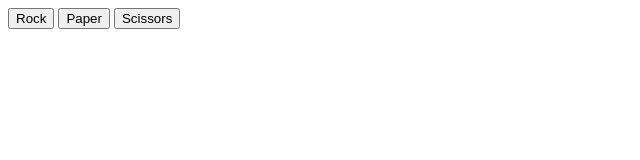
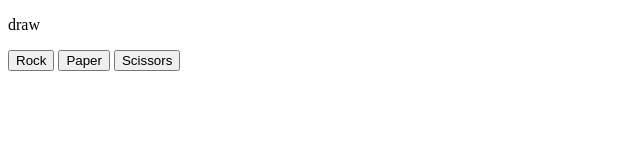
Before and after one commit to ben-d-g/rock-paper-scissors, a plain HTML site: page index.html in a window 1280 px wide. Both pictures are taken after a click on the button "Rock". Shown: the whole page, without its empty margins (0-640 px from the left). Drawn offline with Linux system fonts and the light colour scheme.

Commit message:
results now appear after each round

```diff
--- a/index.html
+++ b/index.html
@@ -9,9 +9,16 @@
   </head>
 
   <body>
-    <button id="rock">Rock</button>
-    <button id="paper">Paper</button>
-    <button id="scissors">Scissors</button>
+    <div id="game">
+      <div id="display">
+
+      </div>
+      <div id="userChoice">
+        <button id="rock">Rock</button>
+        <button id="paper">Paper</button>
+        <button id="scissors">Scissors</button>
+      </div>
+    </div>
   </body>
 
 </html>
--- a/rock-paper-scissors.js
+++ b/rock-paper-scissors.js
@@ -19,22 +19,36 @@ function playRound(humanChoice, computerChoice){
     let humanChoiceLower = humanChoice.toLowerCase()
     if (humanChoiceLower === computerChoice){
         console.log("It's a draw!");
+
+        return "draw";
     }
     else if ("rockscissorspaperrock".includes(humanChoiceLower + computerChoice)){
         console.log("You Win! " + humanChoice + " beats " + computerChoice + "!");
         //humanScore++;
+
+        return "human";
     }
     else {
         console.log("You Lose! " + computerChoice + " beats " + humanChoice + "!");
         //computerScore++;
+
+        return "computer";
     }
 }
+
+let humanScore = 0,
+    computerScore = 0;
 
 const buttons = document.querySelectorAll("button");
 
 buttons.forEach((button) => {
     button.addEventListener("click", (e) => {
         //console.log(e.srcElement.id)
-        playRound(e.srcElement.id, getComputerChoice());
+        let roundResult = playRound(e.srcElement.id, getComputerChoice());
+
+        const display = document.querySelector("#display");
+        const resultDisplay = document.createElement("p")
+        resultDisplay.textContent = roundResult;
+        display.appendChild(resultDisplay);
     });
 });
```
